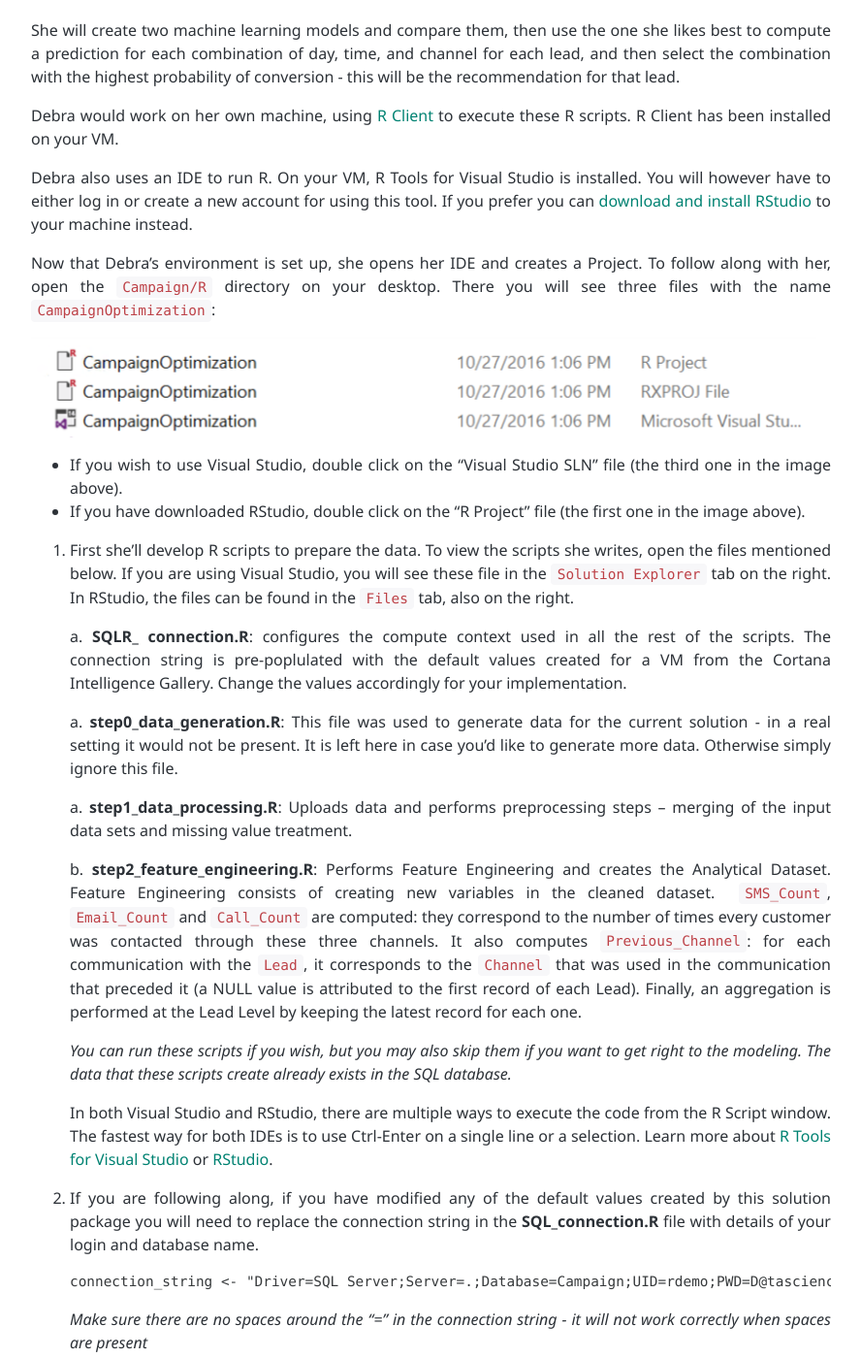
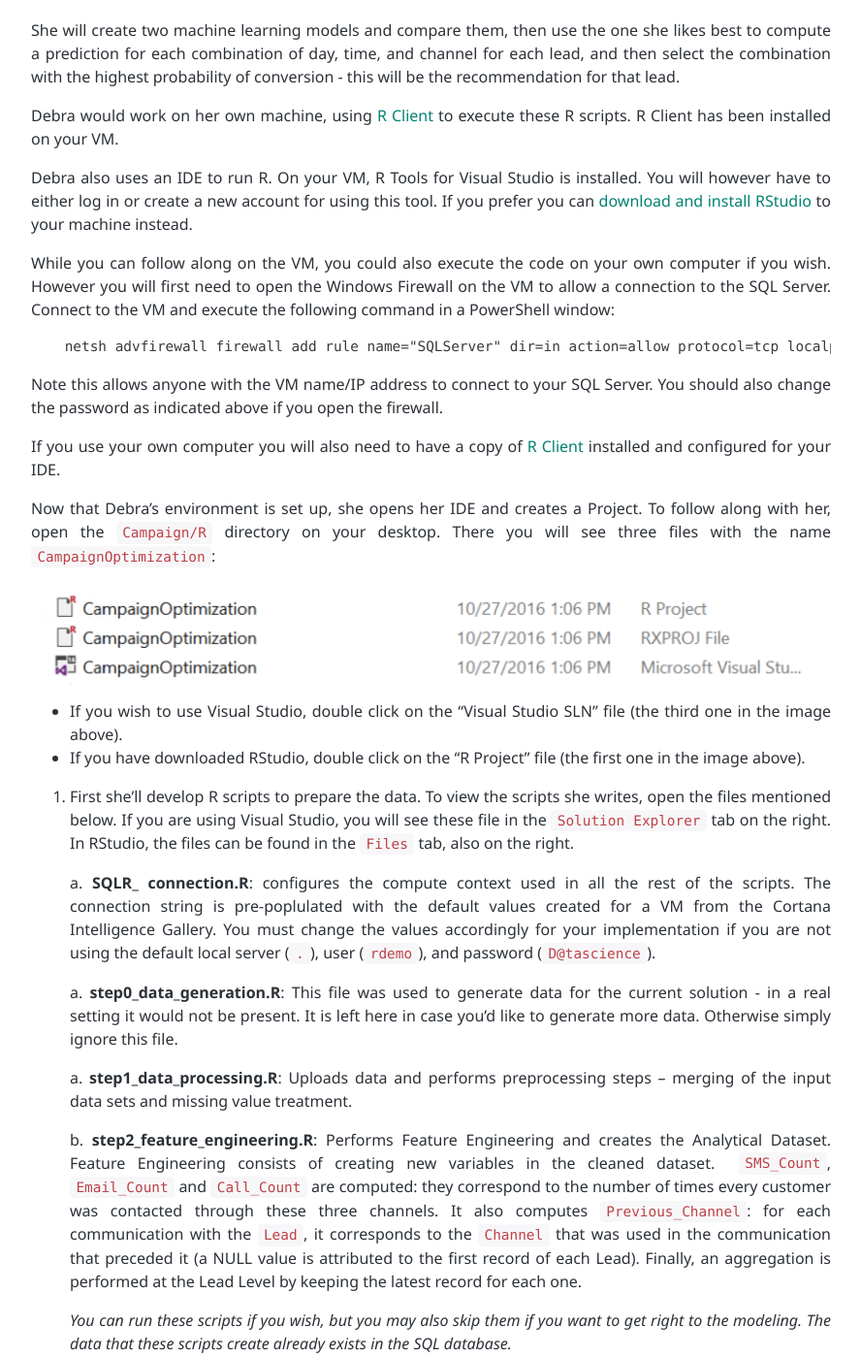
Before and after one commit to microsoft/r-server-campaign-optimization, a Jekyll site: the page built from CIG_Workflow.md, in a window 1280 px wide and 1400 px high, scrolled down 1313 px. Shown: the whole window at 97% size, without its empty margins (53-941 px from the left). Built offline with Jekyll 4.4.1, drawn with Linux system fonts in a browser that asks for light colours; some of the changed text lies outside the part shown.

Commit message:
Add firewall info for VM

```diff
--- a/CIG_Workflow.md
+++ b/CIG_Workflow.md
@@ -29,12 +29,12 @@ This guide assumes you have deployed the Campaign Optimzation solution from the
 
 *If you are using your own SQL Server for this solution, [use this guide instead](Typical_Workflow.html).*
 
-SQL Server on your VM has been set up with a user `rdemo` and a default password of `D@tascience`.  If you wish to change the password, log into SSMS with Windows Authentication and execute the following query:
+SQL Server on your VM has been set up with a user `rdemo` and a default password of `D@tascience`.  If you wish to change the password, connect to the VM, log into SSMS with Windows Authentication and execute the following query:
 
-    ALTER LOGIN rdemo WITH PASSWORD = 'newpassword';
+        ALTER LOGIN rdemo WITH PASSWORD = 'newpassword';
 
 
-To demonstrate a typical workflow, we'll introduce you to a few personas.  You can follow along by performing the same steps for each persona.  While each persona would be working on a different computer, for simplicity your Virtual Machine (VM) has all the tools each persona would use on the same machine.  Follow the steps below once you have connected to that machine.
+To demonstrate a typical workflow, we'll introduce you to a few personas.  You can follow along by performing the same steps for each persona.  While each persona would be working on a different computer, for simplicity your Virtual Machine (VM) has all the tools each persona would use on the same machine.
 
  <a name="step1" id="step1"></a>
 
@@ -54,6 +54,14 @@ She will create two machine learning models and compare them, then use the one s
 Debra would work on her own machine, using  [R Client](https://msdn.microsoft.com/en-us/microsoft-r/install-r-client-windows) to execute these R scripts. R Client has been installed on your VM.
 
 Debra also uses an IDE to run R.  On your VM, R Tools for Visual Studio is installed.  You will however have to either log in or create a new account for using this tool.  If you prefer you can <a href="https://www.rstudio.com/products/rstudio/download3/" target="_blank">download and install RStudio</a> to your machine instead.
+
+While you can follow along on the VM, you could also execute the code on your own computer if you wish.  However you will first need to open the Windows Firewall on the VM to allow a connection to the SQL Server.  Connect to the VM and execute the following command in a PowerShell window:
+
+        netsh advfirewall firewall add rule name="SQLServer" dir=in action=allow protocol=tcp localport=1433
+
+Note this allows anyone with the VM name/IP address to connect to your SQL Server.  You should also change the  password as indicated above if you open the firewall.
+
+If you use your own computer you will also need to have a copy of [R Client](https://msdn.microsoft.com/en-us/microsoft-r/install-r-client-windows) installed and configured for your IDE.
 
 
 Now that Debra's environment is set up, she  opens her IDE and creates a Project.  To follow along with her, open the `Campaign/R` directory on your desktop.  There you will see three files with the name `CampaignOptimization`:
--- a/_includes/step2.md
+++ b/_includes/step2.md
@@ -1,7 +1,7 @@
 
 1.  First she'll develop R scripts to prepare the data.  To view the scripts she writes, open the files mentioned below.  If you are using Visual Studio, you will see these file in the `Solution Explorer` tab on the right.  In RStudio, the files can be found in the `Files` tab, also on the right.
 
-    a.  **SQLR_ connection.R**: configures the compute context used in all the rest of the scripts. The connection string is pre-poplulated with the default values created for a VM from the Cortana Intelligence Gallery.  Change the values accordingly for your implementation.
+    a.  **SQLR_ connection.R**: configures the compute context used in all the rest of the scripts. The connection string is pre-poplulated with the default values created for a VM from the Cortana Intelligence Gallery.  You must  change the values accordingly for your implementation if you are not using the default local server (`.`),  user (`rdemo`), and password (`D@tascience`).
 
     a.  **step0_data_generation.R**:  This file was used to generate data for the current solution - in a real setting it would not be present.  It is left here in case you'd like to generate more data.  Otherwise simply ignore this file.
 
```
Also changed, not shown: params.json (+3 -3 lines).
